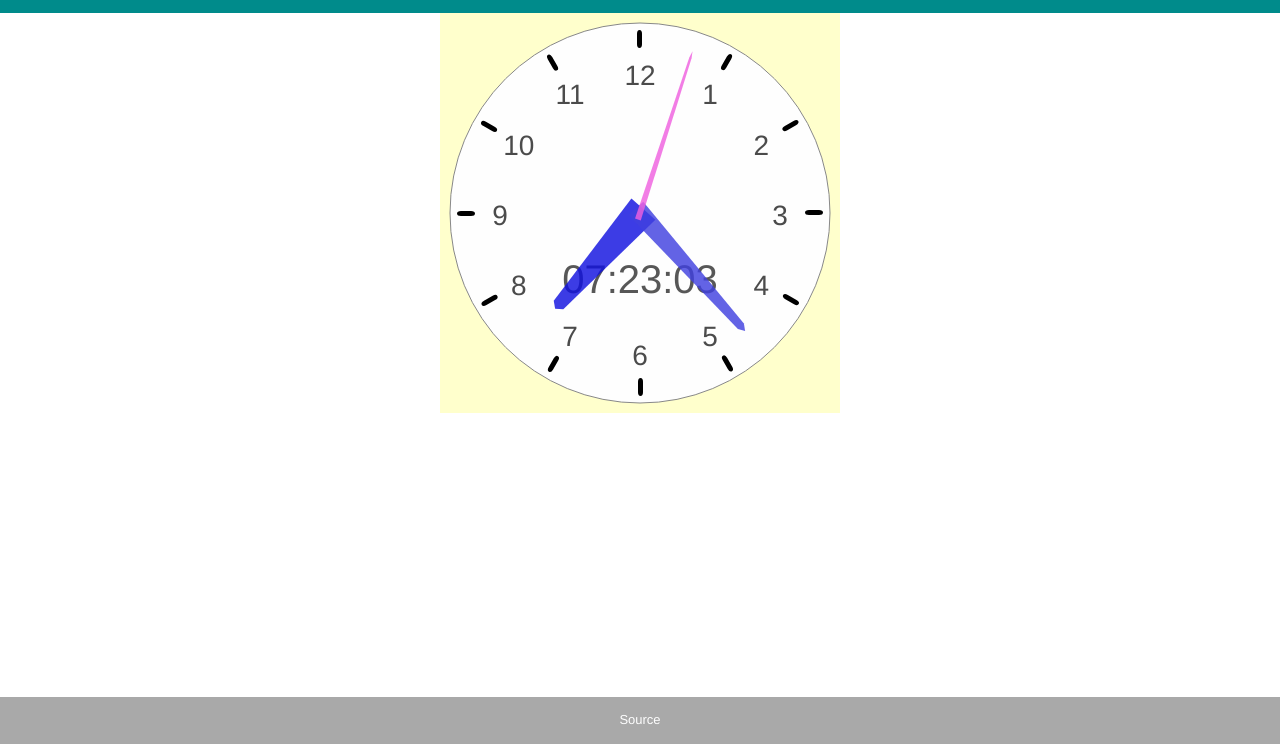
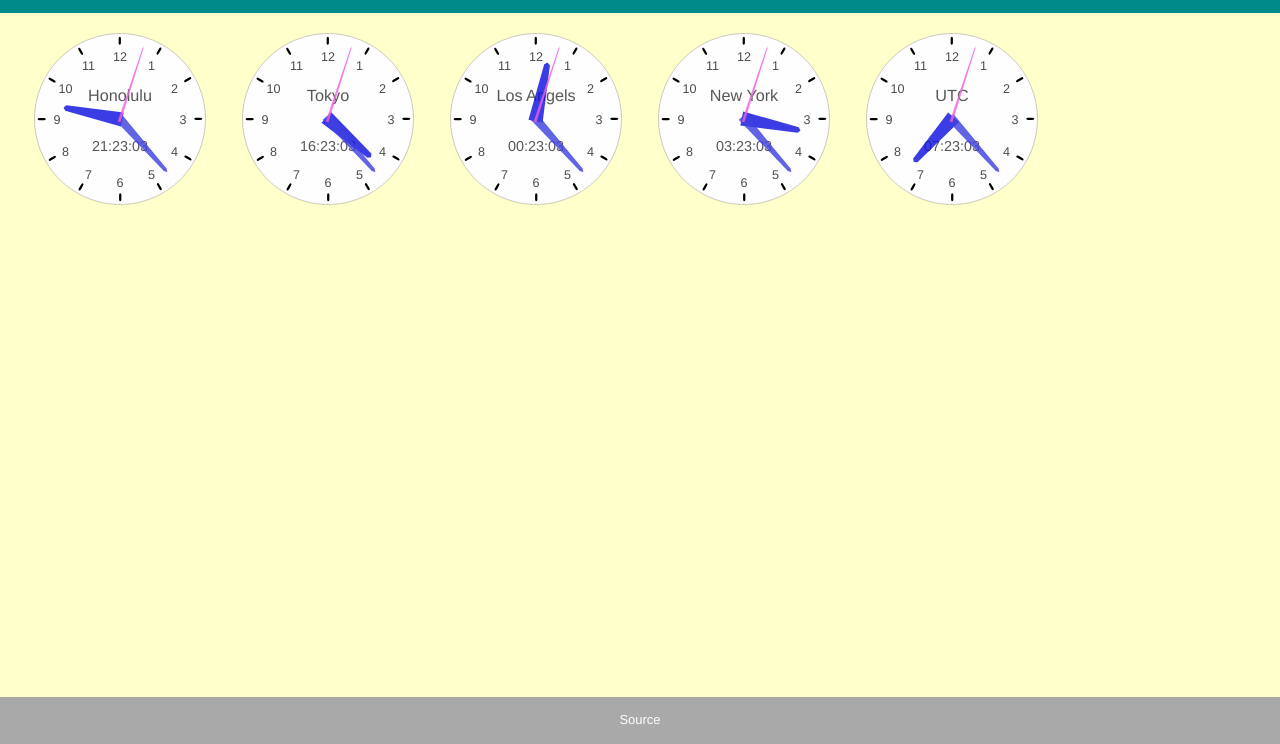
Before and after one commit to makotoishida/tspractice10-clock, a website built with Vite: page index.html in a window 1280 px wide. Shown: the part 56-800 px from the top of the page. Built offline with nearby package versions, Linux system fonts and the light colour scheme.

Commit message:
Implement World Clock.

```diff
--- a/src/main.ts
+++ b/src/main.ts
@@ -3,13 +3,27 @@ import './style.css'
 
 const app = document.querySelector<HTMLDivElement>('#app')!
 
+const clocks = [
+  { title: 'Honolulu', tz: -10 },
+  { title: 'Tokyo', tz: 9 },
+  { title: 'Los Angels', tz: -7 },
+  { title: 'New York', tz: -4 },
+  { title: 'UTC', tz: 0 },
+]
 
 function tick() {
-  const d = new Date()
-  render(d)
+  const html = clocks
+    .map((c) => {
+      const t = new Date()
+      t.setHours(t.getUTCHours() + c.tz)
+      return renderClock(t, 180, c.title, c.tz)
+    })
+    .join('')
+
+  app.innerHTML = html
 }
 
-function render(t: Date) {
+function renderClock(t: Date, size: number, title: string, tz: number) {
   const h = t.getHours()
   const m = t.getMinutes()
   const s = t.getSeconds()
@@ -18,13 +32,13 @@ function render(t: Date) {
   const degM = (360 * m) / 60 + degS / 60
   const degH = (360 * (h % 12)) / 12 + degM / 12
 
-  app.innerHTML = `
-    <div class="clock">
-      <svg version="1.1" baseProfile="full" width="400" height="400" xmlns="http://www.w3.org/2000/svg">
-        <rect width="100%" height="100%" fill="#ffc" />
+  return `
+    <div class="clock" style="width: ${size}px; height: ${size}px; margin: 0 auto;">
+      <svg version="1.1" width="100%" viewBox="0 0 400 400" xmlns="http://www.w3.org/2000/svg">
         <circle cx="200" cy="200" r="190" fill="#fefefe" stroke="#888" />
         ${drawScale()}
-        ${timeDigital(t)}
+        ${drawTitle(title)}
+        ${drawDigital(t)}
         ${drawHand(16, 128, degH, '#1010e0d0')}
         ${drawHand(10, 158, degM, '#4040e0d0')}
         ${drawHand(3, 170, degS, '#f060e0d0')}
@@ -58,8 +72,14 @@ function drawHand(w: number, h: number, deg: number, color: string) {
   }" style="transform: translate(50%, 50%) rotate(${deg}deg) " fill="${color}" />`
 }
 
-function timeDigital(d: Date) {
-  return `<text x="200" y="280" font-size="40" text-anchor="middle" fill="#404040e0">
+function drawTitle(title: string) {
+  return `<text x="200" y="160" font-size="36" text-anchor="middle" fill="#404040e0">
+    ${title}
+  </text>`
+}
+
+function drawDigital(d: Date) {
+  return `<text x="200" y="270" font-size="32" text-anchor="middle" fill="#404040e0">
     ${timeStr(d)}
   </text>`
 }
--- a/src/style.css
+++ b/src/style.css
@@ -27,7 +27,7 @@ header h1 {
 }
 
 footer {
-  margin-top: 4rem;
+  margin: 0;
   padding: 1rem;
   text-align: center;
   font-size: small;
@@ -41,12 +41,14 @@ footer a {
 }
 
 #app {
+  display: grid;
+  grid-template-columns: repeat(auto-fill, minmax(200px, 1fr));
   width: 100vw;
-  max-width: 600px;
   margin: 0 auto;
-  padding: 0;
+  padding: 1rem;
   text-align: center;
   font-size: x-large;
   line-height: 160%;
   color: #2c3e50;
+  background-color: #ffc;
 }
```
